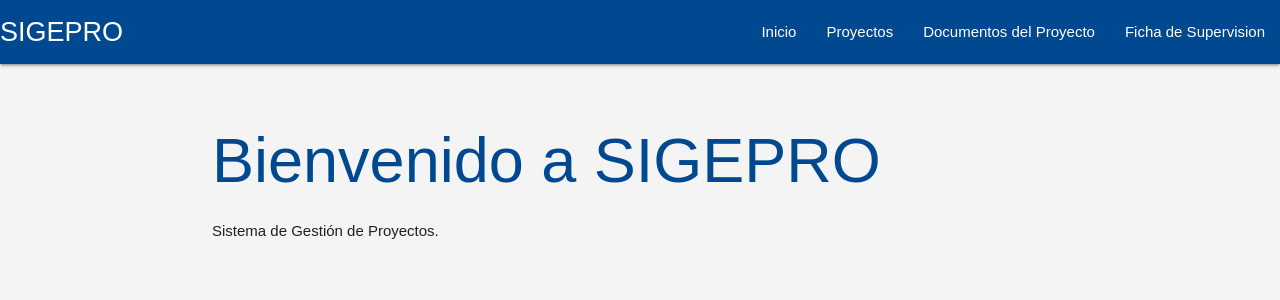
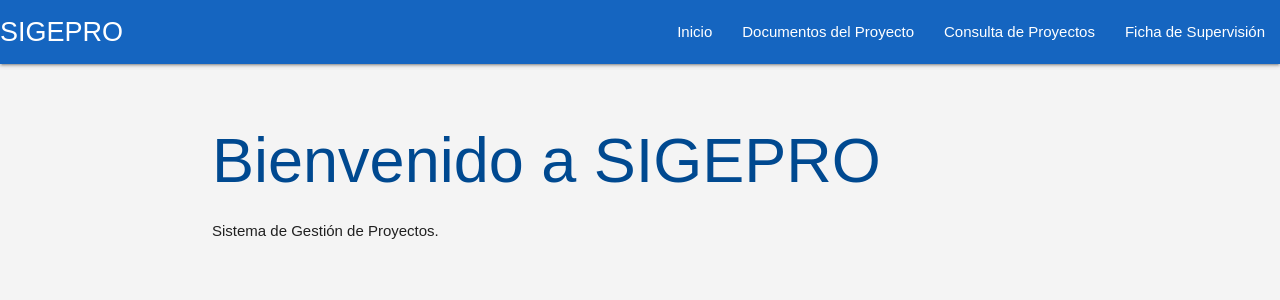
Before and after one commit to JSHidaka/SIGEPRO, a Flask app: page / in a window 1280 px wide. Shown: the top 300 px of the page. Run offline with Flask 3, Linux system fonts and the light colour scheme.

Commit message:
Initial commit

```diff
--- a/templates/base.html
+++ b/templates/base.html
@@ -9,22 +9,35 @@
 </head>
 <body>
     <nav>
-        <div class="nav-wrapper">
+        <div class="nav-wrapper blue darken-3">
             <a href="#" class="brand-logo">SIGEPRO</a>
-            <ul id="nav-mobile" class="right hide-on-med-and-down">
+            <a href="#" data-target="mobile-demo" class="sidenav-trigger"><i class="material-icons">menu</i></a>
+            <ul class="right hide-on-med-and-down">
                 <li><a href="{{ url_for('inicio') }}">Inicio</a></li>
-                <li><a href="{{ url_for('index') }}">Proyectos</a></li>
                 <li><a href="{{ url_for('subir_documentos') }}">Documentos del Proyecto</a></li>
-                <li><a href="{{ url_for('seleccionar_taller') }}">Ficha de Supervision</a></li>
+                <li><a href="{{ url_for('index') }}">Consulta de Proyectos</a></li>
+                <li><a href="{{ url_for('seleccionar_taller') }}">Ficha de Supervisión</a></li>
             </ul>
         </div>
     </nav>
 
+    <ul class="sidenav" id="mobile-demo">
+        <li><a href="{{ url_for('inicio') }}">Inicio</a></li>
+        <li><a href="{{ url_for('subir_documentos') }}">Documentos del Proyecto</a></li>
+        <li><a href="{{ url_for('index') }}">Consulta de Proyectos</a></li>
+        <li><a href="{{ url_for('seleccionar_taller') }}">Ficha de Supervisión</a></li>
+    </ul>
+
     <div class="container">
-        {% block content %}
-        {% endblock %}
+        {% block content %}{% endblock %}
     </div>
 
     <script src="{{ url_for('static', filename='materialize.min.js') }}"></script>
+    <script>
+        document.addEventListener('DOMContentLoaded', function() {
+            var elems = document.querySelectorAll('.sidenav');
+            var instances = M.Sidenav.init(elems);
+        });
+    </script>
 </body>
 </html>
```
Also changed, not shown: templates/proyectos.html (line endings or trailing spaces).
